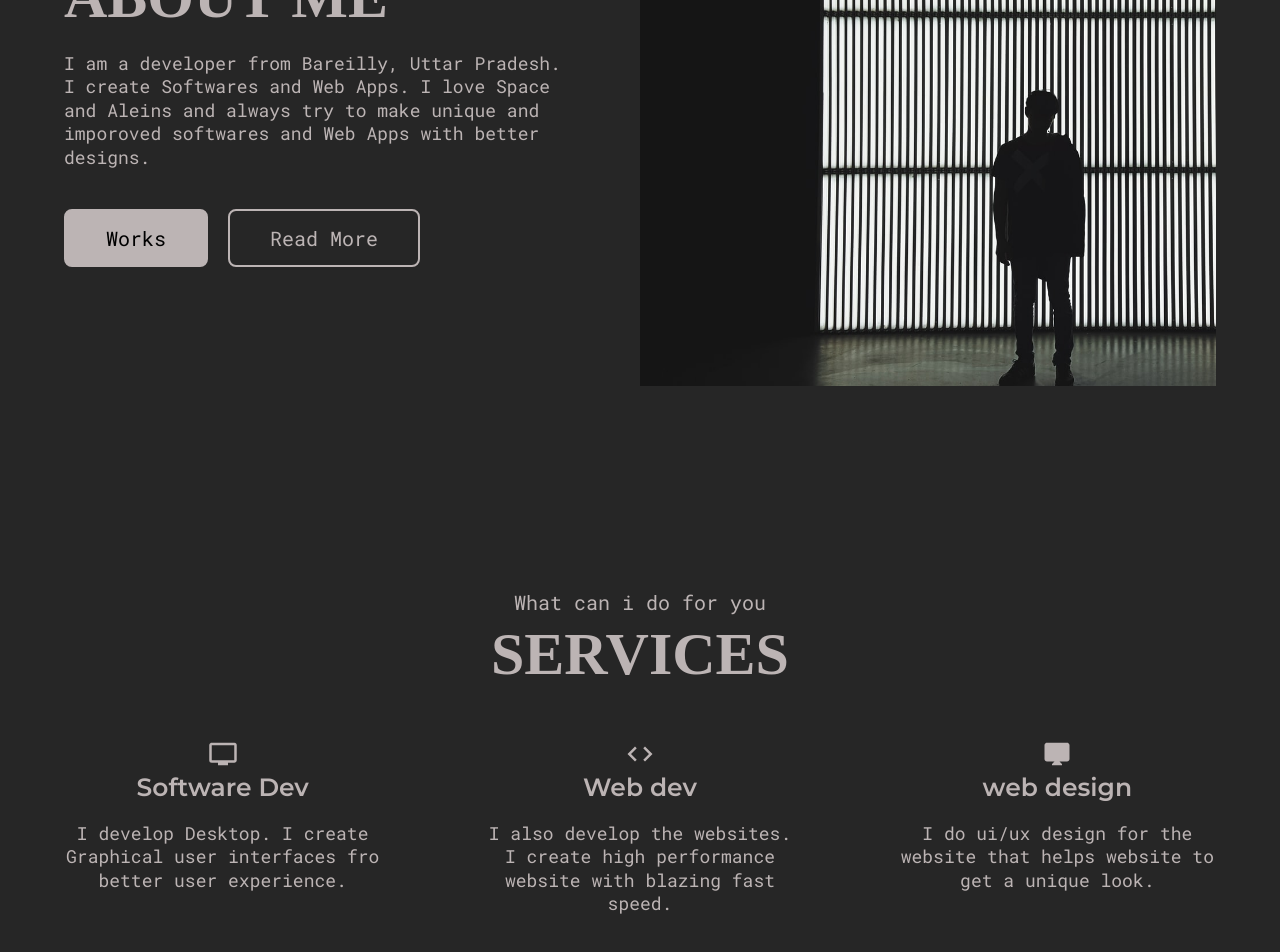
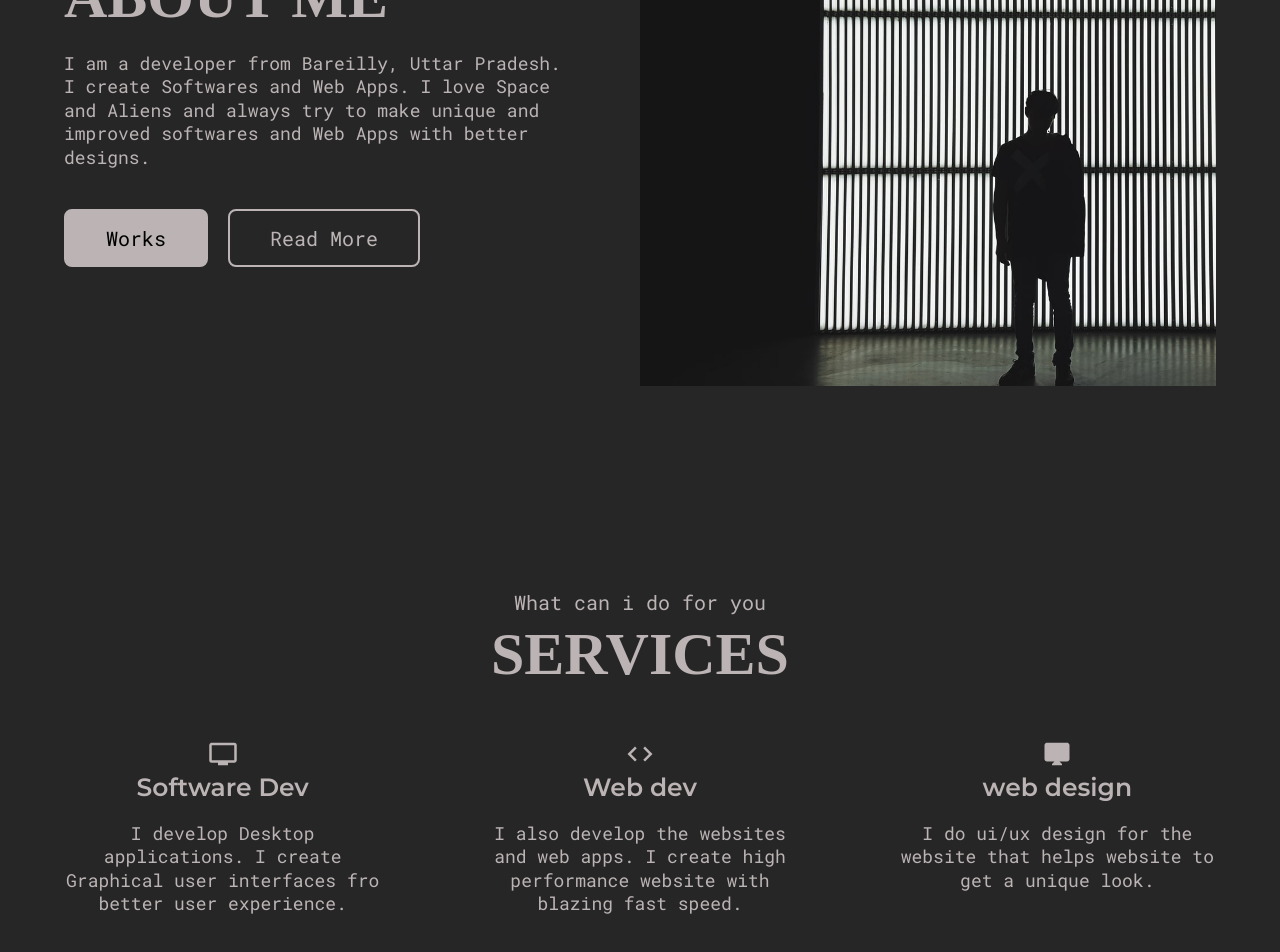
Before and after one commit to sparsh459/My-personal-portfolio-website, a React (Create React App) app: page / in a window 1280 px wide. Shown: the part 1290-2242 px from the top of the page. Built offline with nearby package versions, Linux system fonts and the light colour scheme; a web font is replaced by a local one.

Commit message:
spelling mistakes rectified

```diff
--- a/src/components/AboutSection.js
+++ b/src/components/AboutSection.js
@@ -83,8 +83,8 @@ export default function AboutSection() {
           />
           <PText>
             I am a developer from Bareilly, Uttar Pradesh. I create Softwares
-            and Web Apps. I love Space and Aleins and always try to make unique
-            and imporoved softwares and Web Apps with better designs.
+            and Web Apps. I love Space and Aliens and always try to make unique
+            and improved softwares and Web Apps with better designs.
           </PText>
           <div className="aboutSection__buttons">
             <Button btnText="Works" btnLink="/projects" />
--- a/src/components/ServicesSection.js
+++ b/src/components/ServicesSection.js
@@ -33,12 +33,12 @@ export default function ServicesSection() {
           <ServicesSectionItem
             icon={<MdPersonalVideo />}
             title="Software Dev"
-            desc="I develop Desktop. I create Graphical user interfaces fro better user experience. "
+            desc="I develop Desktop applications. I create Graphical user interfaces fro better user experience. "
           />
           <ServicesSectionItem
             icon={<MdCode />}
             title="Web dev"
-            desc="I also develop the websites. I create high performance website with blazing fast speed."
+            desc="I also develop the websites and web apps. I create high performance website with blazing fast speed."
           />
           <ServicesSectionItem
             icon={<MdDesktopMac />}
```
